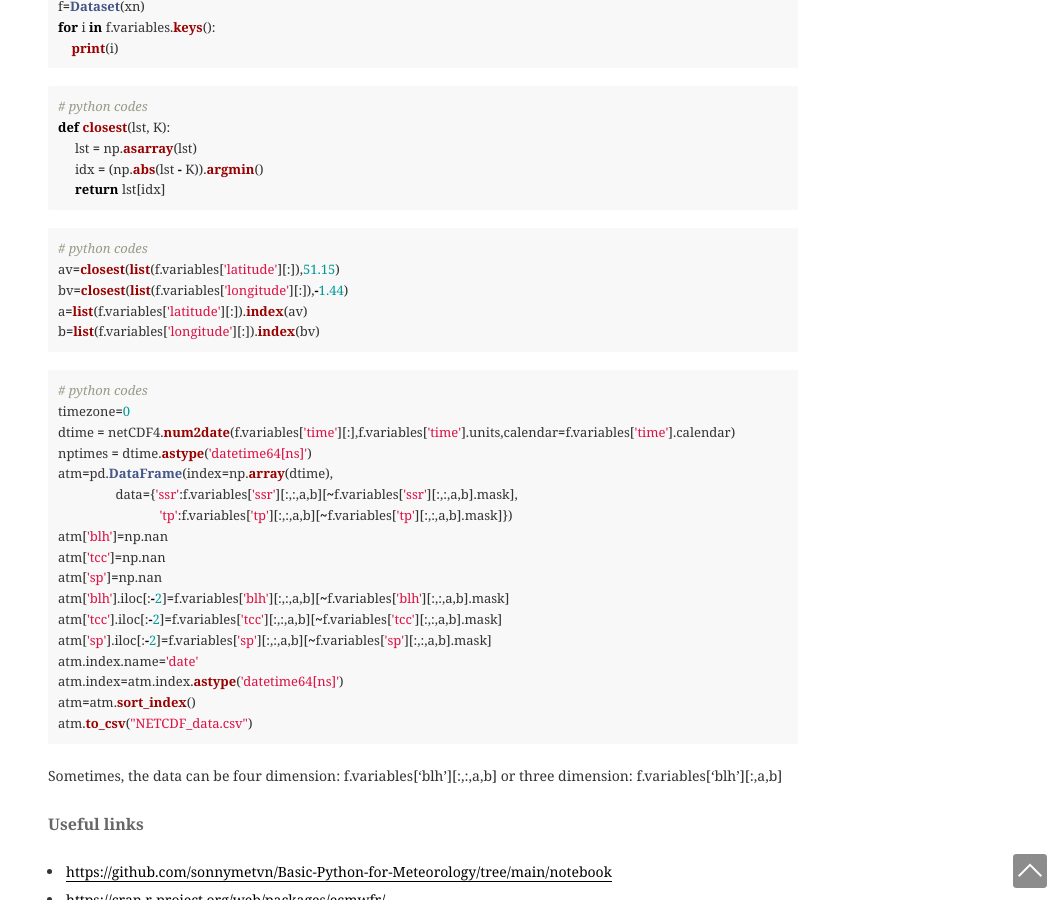
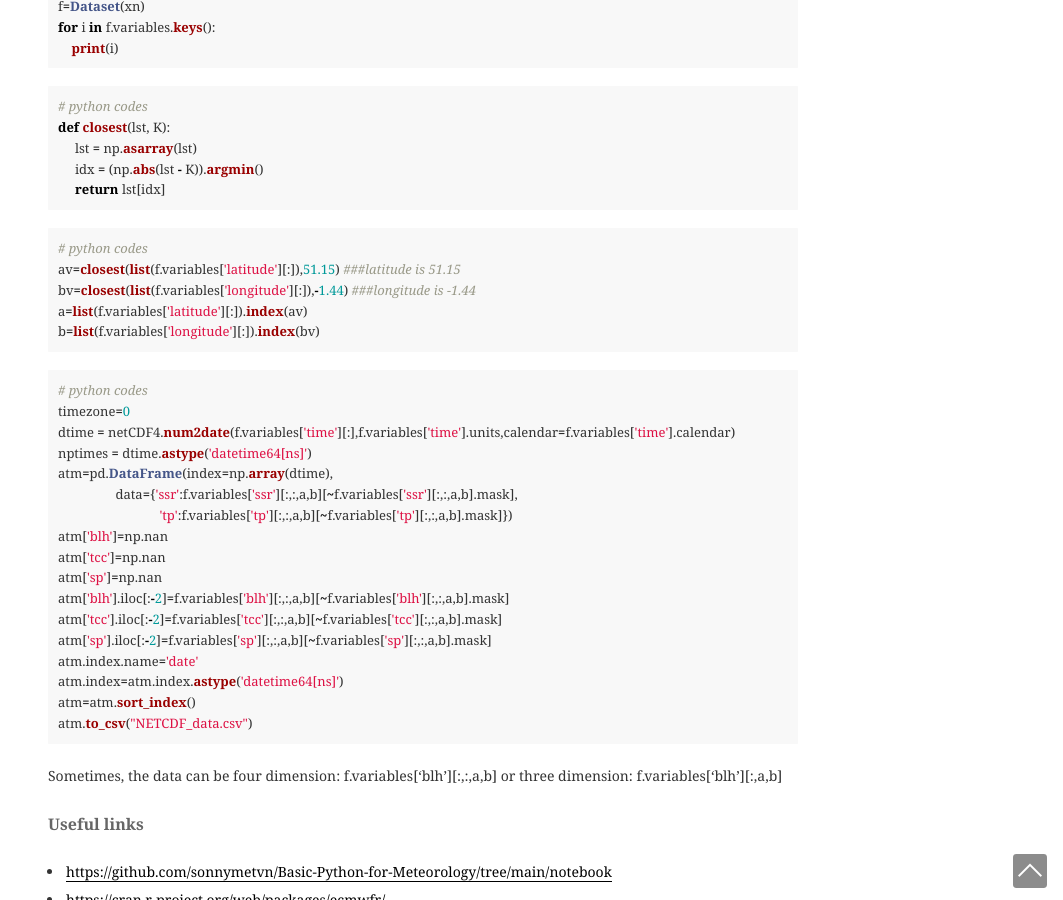
Before and after one commit to songair/Congbo, a Jekyll site: the page built from _posts/2022-07-15-Meteorological data sources.md, in a window 1280 px wide and 900 px high, scrolled down 1406 px. Shown: the whole window, without its empty margins (217-1280 px from the left). Built offline with Jekyll 4.4.1, drawn with Linux system fonts in a browser that asks for light colours; comment, search, counter and statistics services are not loaded.

Commit message:
Update 2022-07-15-Meteorological data sources.md

````diff
--- a/_posts/2022-07-15-Meteorological data sources.md
+++ b/_posts/2022-07-15-Meteorological data sources.md
@@ -79,8 +79,8 @@ def closest(lst, K):
 
 ```python
 # python codes
-av=closest(list(f.variables['latitude'][:]),51.15)
-bv=closest(list(f.variables['longitude'][:]),-1.44)
+av=closest(list(f.variables['latitude'][:]),51.15) ###latitude is 51.15
+bv=closest(list(f.variables['longitude'][:]),-1.44) ###longitude is -1.44
 a=list(f.variables['latitude'][:]).index(av)
 b=list(f.variables['longitude'][:]).index(bv)
 ```
````
